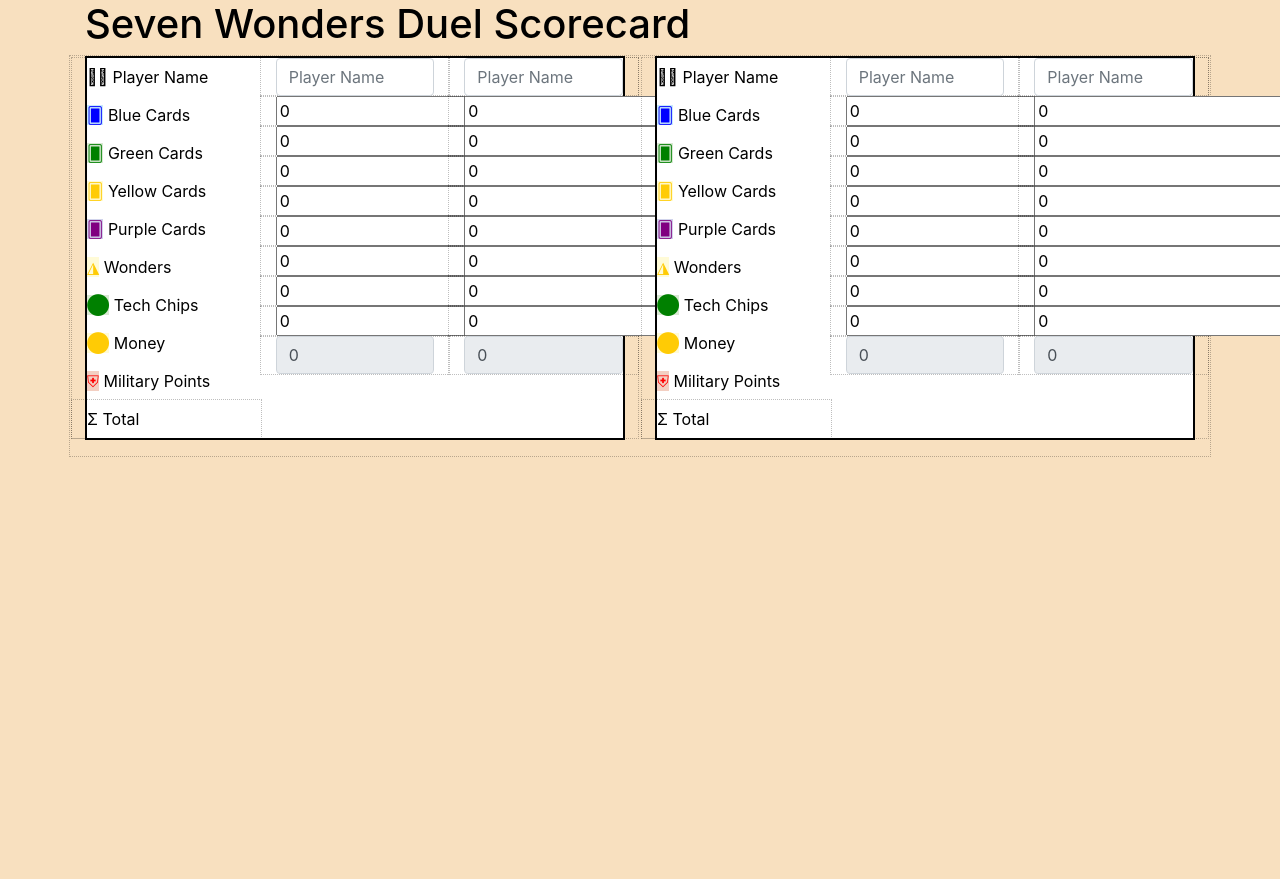
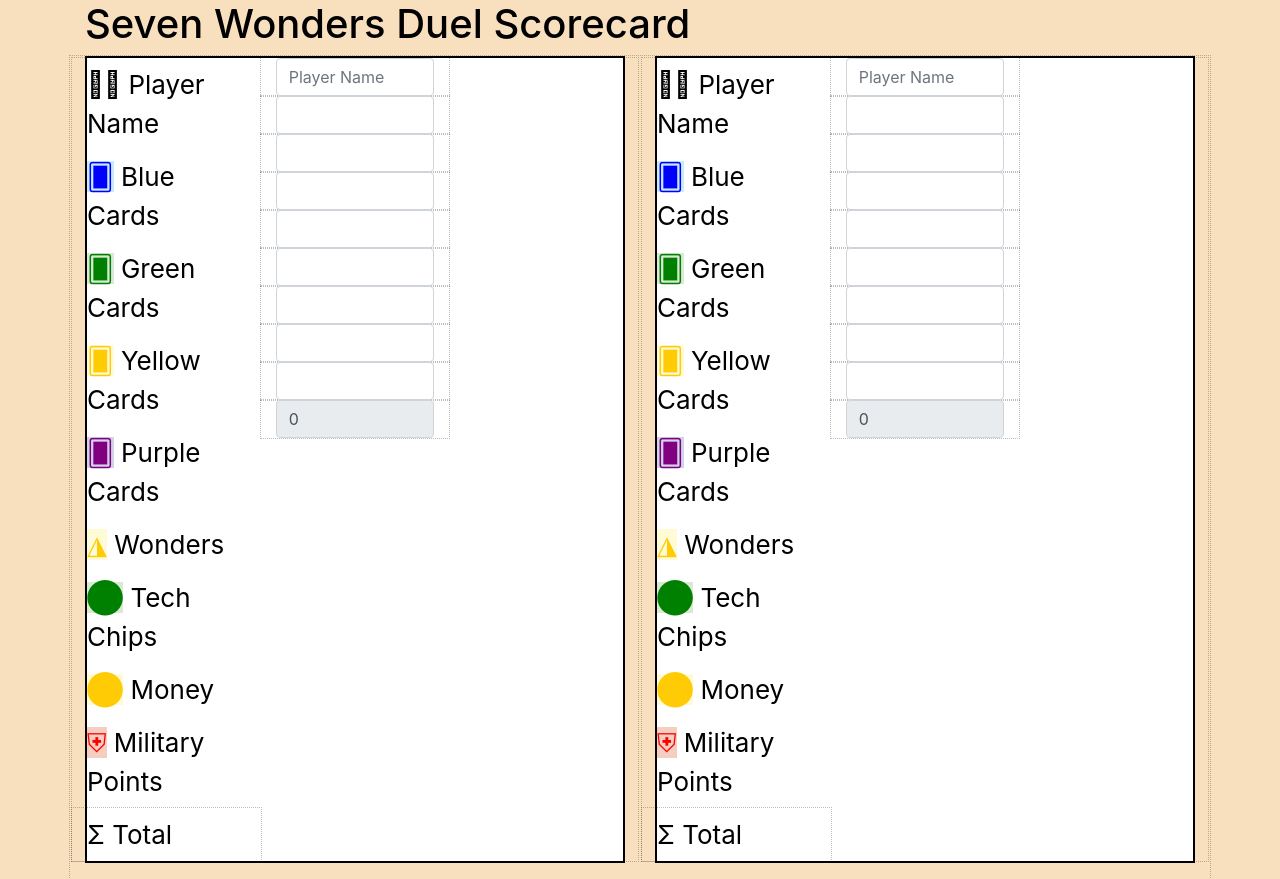
Before and after one commit to miramardesign/seven-wonders-duel-scorecard-react, a React (Create React App) app: page / in a window 1280 px wide. Before the commit the page ends 800 px from the top, so only its background shows below. Built offline with nearby package versions, Linux system fonts and the light colour scheme.

Commit message:
fixes player1 working

```diff
--- a/src/App.js
+++ b/src/App.js
@@ -2,7 +2,7 @@
 
 import 'bootstrap/dist/css/bootstrap.css';
 
-import './App.css';
+import './App.scss';
 import ScoreCard from './ScoreCard/ScoreCard';
 
 function App() {
--- a/src/App.css
+++ b/src/App.scss
@@ -3,7 +3,7 @@
   background-color: #F8E0BF;
   align-items: center;
   justify-content: center;
-  /* font-size: calc(10px + 2vmin); */
+  font-size: calc(10px + 2vmin);
   color: black;
 }
 
--- a/src/ScoreCard/ScoreCard.jsx
+++ b/src/ScoreCard/ScoreCard.jsx
@@ -7,109 +7,75 @@
   const scoreListInitialState = [
     {
       title: 'Blue Cards',
-      points: 0,
+      points: "",
       cls: 'blue i-card'
     },
     {
       title: 'Green Cards',
-      points: 0,
+      points: "",
       cls: 'green i-card'
     },
     {
       title: 'Yellow Cards',
-      points: 0,
+      points: "",
       cls: 'yellow i-card'
     },
 
     {
       title: 'Purple Cards',
-      points: 0,
+      points: "",
       cls: 'purple i-card'
     },
     {
       title: 'Wonders',
-      points: 0,
+      points: "",
       cls: 'yellow i-pyramid'
     },
     {
       title: 'Tech Chips',
-      points: 0,
+      points: "",
       cls: 'green i-chip'
     },
     {
       title: 'Money',
-      points: 0,
+      points: "",
       cls: 'yellow i-chip'
     },
     {
       title: 'Military Points',
-      points: 0,
+      points: "",
       cls: 'red i-shield'
     }
 
   ];
 
-  // const scoreInit = {
-  //   Money: 0,
-  //   'Military Points': 0,
-  // }
-
-  const player1InitialState = {
+  const playersInitialState = [
+    {
     name: 'One',
     totalScore: 0,
     scores: scoreListInitialState
-      // 'Blue Cards': 0,
-      // 'Green Cards': 0,
 
-      // // 'Blue Cards': 0,
-      // // 'Green Cards': 0,
-      // // 'Blue Cards': 0,
-      // // 'Green Cards': 0,
-
-  };
-
-  const player2InitialState = {
+  }, {
     name: 'Two',
     totalScore: 0,
     scores: scoreListInitialState
-  };
+  }];
 
   /** use setter */
-  const useForceUpdate = () => useState()[1];
   const [scoreList, setScoreList] = useState(scoreListInitialState);
-  const [player1, setPlayer1] = useState(player1InitialState);
-  const [player2, setPlayer2] = useState(player2InitialState);
+  const [players, setPlayers] = useState(playersInitialState);
 
-
-  //hook that triggers when something updates
-  useEffect(() => {
-    // const newPlayer1 = player1;
-    // newPlayer1.scores = scoreListInitialState;
-    // setPlayer1(newPlayer1);
-
-    // const newPlayer2 = player2;
-    // newPlayer2.scores = scoreListInitialState;
-    // setPlayer2(newPlayer2);
-    // console.log(888888, newPlayer1);
-    console.log('pleaseee')
-    setPlayer1(player1);
-  }, [player1]);
-
-  const forceUpdate = useForceUpdate();
-
-
-  const handleUpdatePlayer = (player) => {
-    if(player.name === player1.name ){
-      const newPlayer = player;
+  const handleUpdatePlayer = (playerInput) => {
+   // if(playerPlayer.name === player[0].name ){
+      const newPlayer = playerInput;
       let total = 0;
-       player1.scores.map(score => total += score.points);
+       playerInput.scores.map(score => total += +score.points);
        newPlayer.totalScore = total;
-       let playerCopy = JSON.parse(JSON.stringify(newPlayer));
-       setPlayer1(playerCopy);
-      console.log(player1,1000);
-    }else{
-
-    }
+       //let playerCopy = JSON.parse(JSON.stringify(newPlayer));
+       setPlayers([newPlayer]);
+      console.log(players,76);
+    // }else
+    // }
   };
 
 
@@ -121,15 +87,15 @@
           <ScoreList scoreList={scoreList}></ScoreList>
         </div>
         <div className="col-md-4" >
-          <ScoreInput currentPlayer={player1}
+          <ScoreInput currentPlayer={players[0]}
           onUpdatePoints={handleUpdatePlayer}
           ></ScoreInput>
         </div>
-        <div className="col-md-4" >
-          <ScoreInput currentPlayer={player2}
+        {/* <div className="col-md-4" >
+          <ScoreInput currentPlayer={players[1]}
           onUpdatePoints={handleUpdatePlayer}
           ></ScoreInput>
-        </div>
+        </div> */}
 
       </div>
 
@@ -152,7 +118,7 @@
 //           return JSON.parse(localStorage.getItem(key));
 //         } catch (e) {
 //           console.error('Error getting data from localStorage', e);
-//           return null;
+//           return "";
 //         }
 //       },
 //       clear() {
--- a/src/ScoreCard/ScoreCard.scss
+++ b/src/ScoreCard/ScoreCard.scss
@@ -3,5 +3,4 @@
 #scorecard{
     background-color: white;
     border: 2px solid black;
-
 }
--- a/src/ScoreInput/ScoreInput.jsx
+++ b/src/ScoreInput/ScoreInput.jsx
@@ -2,21 +2,19 @@
 import "./ScoreInput.scss";
 
 const ScoreInput = ({ currentPlayer, onUpdatePoints }) => {
-  // const calcTotalScore = (player) => {
-  //   let scoresArr = Object.values(player.scores);
-  //   return scoresArr.reduce((a, b) => parseInt(a) + parseInt(b));
-  // };
 
   const [ player, setPlayer] = useState(currentPlayer);
 
   useEffect(() => {
+    console.log(999999);
     setPlayer(currentPlayer)
   }, [currentPlayer]);
 
   const handleChange = (e, item) => {
+    console.log(1414141414);
     const newPlayer = currentPlayer;
     newPlayer.scores.map(score =>
-      (score.title === item.title) ? score.points = +e.target.value : score.points
+      (score.title === item.title) ? score.points = +e.target.value : +score.points
     );
     console.log(newPlayer,999);
     setPlayer(newPlayer)
@@ -46,7 +44,7 @@
           />
         </div>
       </div>
-      {player.scores.map(item => (
+      {currentPlayer.scores.map(item => (
         <div className="row" key={item.title}>
           <div className="col-md">
             {/* <label className="col-md col-form-label">
@@ -64,7 +62,7 @@
 {/* value={item.points} */}
             <input
               type="number"
-              className=""
+              className="form-control"
               value={item.points}
               onChange={e => handleChange(e, item)}
             />
```
